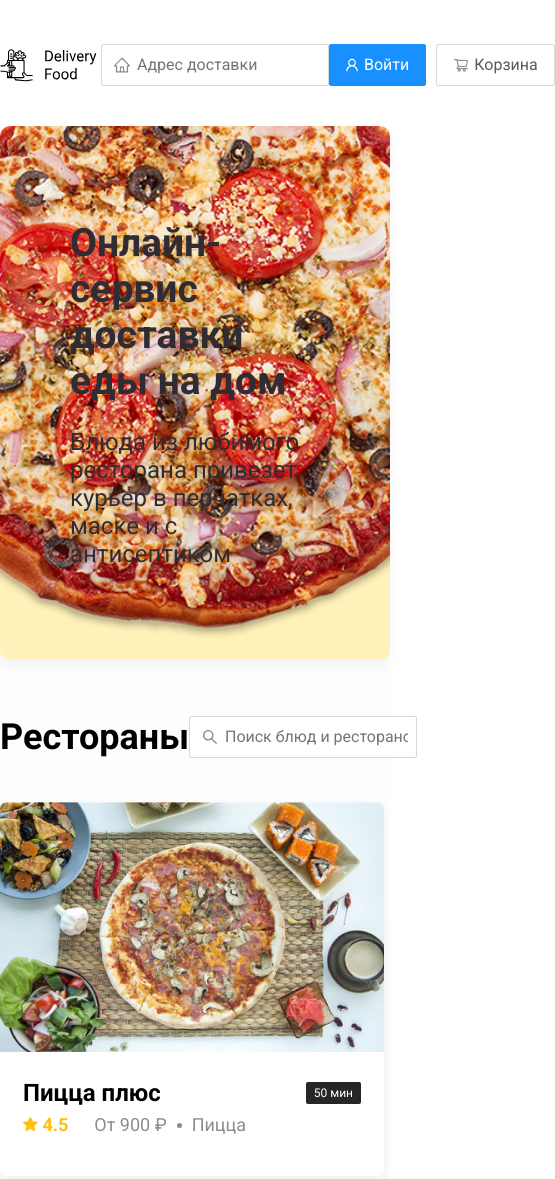
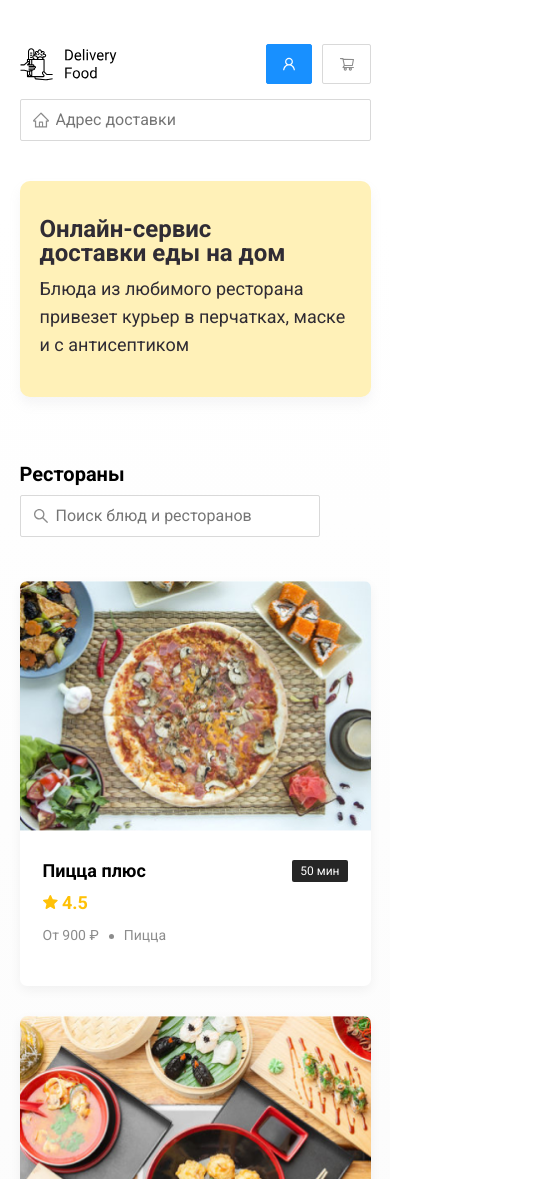
Before and after one commit to dmitry-voronchikhin/delivery-food, a plain HTML site: page index.html in a window 390 px wide. Shown: the top 1179 px of the page, 555 px wide, since content can reach past the window. Drawn offline with Linux system fonts and the light colour scheme.

Commit message:
add media queries

```diff
--- a/css/style.css
+++ b/css/style.css
@@ -26,8 +26,8 @@ body {
   background-repeat: no-repeat;
   background-position: left 11px center;
 }
-.address-input {
-  width: 690px;
+.input-address {
+  flex: 0.8;
   background-image: url(../img/home.svg);
 }
 .input-search {
@@ -119,6 +119,7 @@ body {
   border-radius: 7px;
   overflow: hidden;
   margin-bottom: 30px;
+  flex-basis: 31%;
 }
 .card-image {
   width: 384px;
@@ -154,6 +155,7 @@ body {
 .card-info {
   display: flex;
   align-items: center;
+  flex-wrap: wrap;
 }
 .rating {
   margin-right: 26px;
@@ -173,6 +175,12 @@ body {
 }
 .price {
   margin-right: 10px;
+}
+.category {
+  text-overflow: ellipsis;
+  overflow: hidden;
+  white-space: nowrap;
+  max-width: 150px;
 }
 .price:after {
   content: "";
@@ -215,3 +223,150 @@ body {
 .social-link:not(:last-child) {
   margin-right: 21px;
 }
+
+@media (max-width: 1366px) {
+  .container {
+    max-width: 960px;
+  }
+  .promo {
+    background-position: center right -250px;
+    background-size: 550px;
+  }
+  .rating {
+    margin-right: 15px;
+  }
+  .category,
+  .price {
+    font-size: 14px;
+  }
+}
+
+@media (max-width: 992px) {
+  .container {
+    max-width: 750px;
+  }
+  .promo {
+    padding: 50px;
+    background-size: 400px;
+    background-position: center right -200px;
+  }
+  .promo-text {
+    font-size: 18px;
+    max-width: 400px;
+  }
+  .card {
+    flex-basis: 48%;
+  }
+  .footer-link {
+    font-size: 16px;
+  }
+}
+
+@media (max-width: 768px) {
+  .container {
+    max-width: 560px;
+  }
+  .card-info {
+    flex-wrap: wrap;
+  }
+  .rating {
+    flex-basis: 100%;
+  }
+  .card-title {
+    font-size: 18px;
+  }
+  .promo-title {
+    font-size: 24px;
+    line-height: 24px;
+  }
+  .promo {
+    background-size: 350px;
+    background-position: bottom 70px right -150px;
+  }
+  .promo-text {
+    margin-top: 0;
+  }
+}
+
+@media (max-width: 578px) {
+  .container {
+    width: 90%;
+  }
+  .header {
+    flex-wrap: wrap;
+  }
+  .input-address {
+    margin-top: 15px;
+    flex: 1;
+    order: 5;
+  }
+  .promo {
+    background-image: none;
+  }
+  .promo-title {
+    margin-bottom: 10px;
+  }
+  .section-title {
+    font-size: 20px;
+  }
+  .card {
+    flex-basis: 100%;
+  }
+  .card-image {
+    width: 100%;
+  }
+  .footer {
+    padding: 30px 0;
+  }
+  .footer-block {
+    align-items: flex-start;
+  }
+  .footer-nav {
+    margin-left: 0;
+    order: 0;
+    display: flex;
+    flex-direction: column;
+    margin-right: 0;
+  }
+  .footer-logo {
+    order: 1;
+    margin-right: 15px;
+  }
+  .social-links {
+    order: 2;
+  }
+}
+
+@media (max-width: 480px) {
+  .button-text {
+    display: none;
+  }
+  .button-icon {
+    margin: 0;
+  }
+  .button {
+    min-height: 40px;
+  }
+  .promo {
+    padding: 20px;
+  }
+  .section-heading {
+    flex-wrap: wrap;
+  }
+  .footer-block {
+    flex-direction: column;
+    flex-wrap: wrap;
+    align-items: center;
+  }
+  .footer-logo {
+    order: 0;
+    margin-bottom: 20px;
+  }
+  .footer-nav {
+    margin-bottom: 20px;
+    text-align: center;
+  }
+  .footer-link:not(:last-child) {
+    margin-right: 0;
+  }
+}
--- a/index.html
+++ b/index.html
@@ -17,7 +17,7 @@
         <img src="img/logo.svg" alt="Logo" class="logo" />
         <input
           type="text"
-          class="input address-input"
+          class="input input-address"
           placeholder="Адрес доставки"
         />
         <div class="buttons">
@@ -212,6 +212,7 @@
         </section>
       </div>
     </main>
+
     <footer class="footer">
       <div class="container">
         <div class="footer-block">
```
